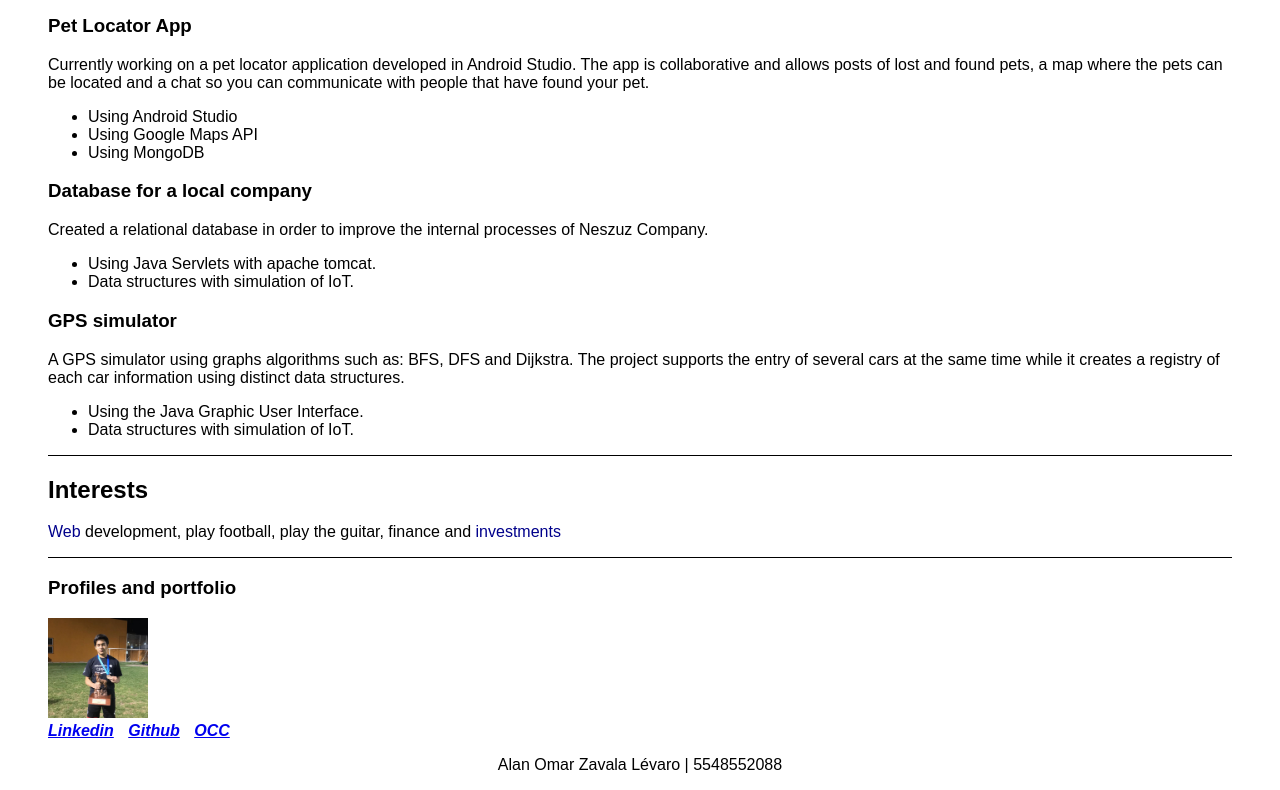
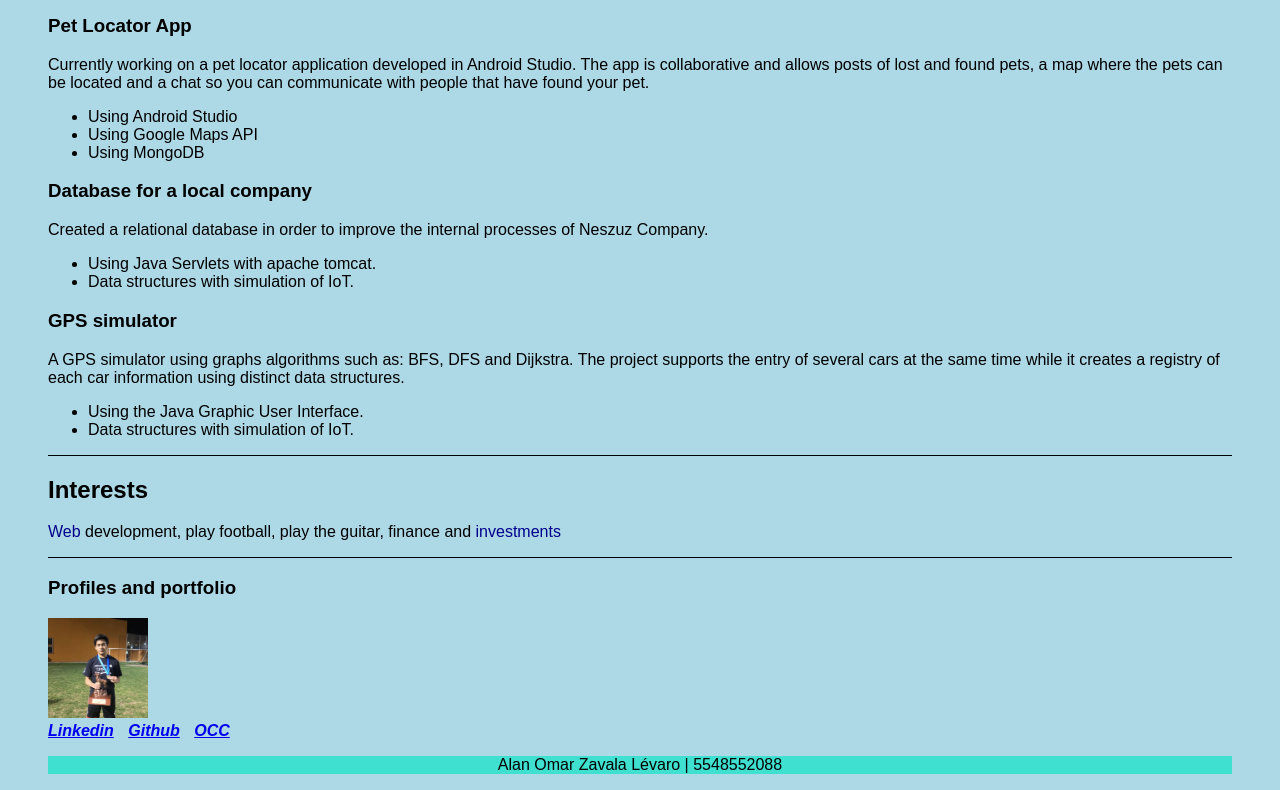
Before and after one commit to AlanZavala/MiCurriculum, a plain HTML site: page index.html in a window 1280 px wide. Shown: the part 758-1548 px from the top of the page. Drawn offline with Linux system fonts and the light colour scheme.

Commit message:
added color

```diff
--- a/index.html
+++ b/index.html
@@ -8,9 +8,11 @@
         body {
             padding: 0px 40px;
             font-family: Arial, Helvetica, sans-serif;
+            background-color: lightblue;
         }
         header, footer {
             text-align: center;
+            background-color: turquoise;
         }
         span {
             color: darkblue;
```
